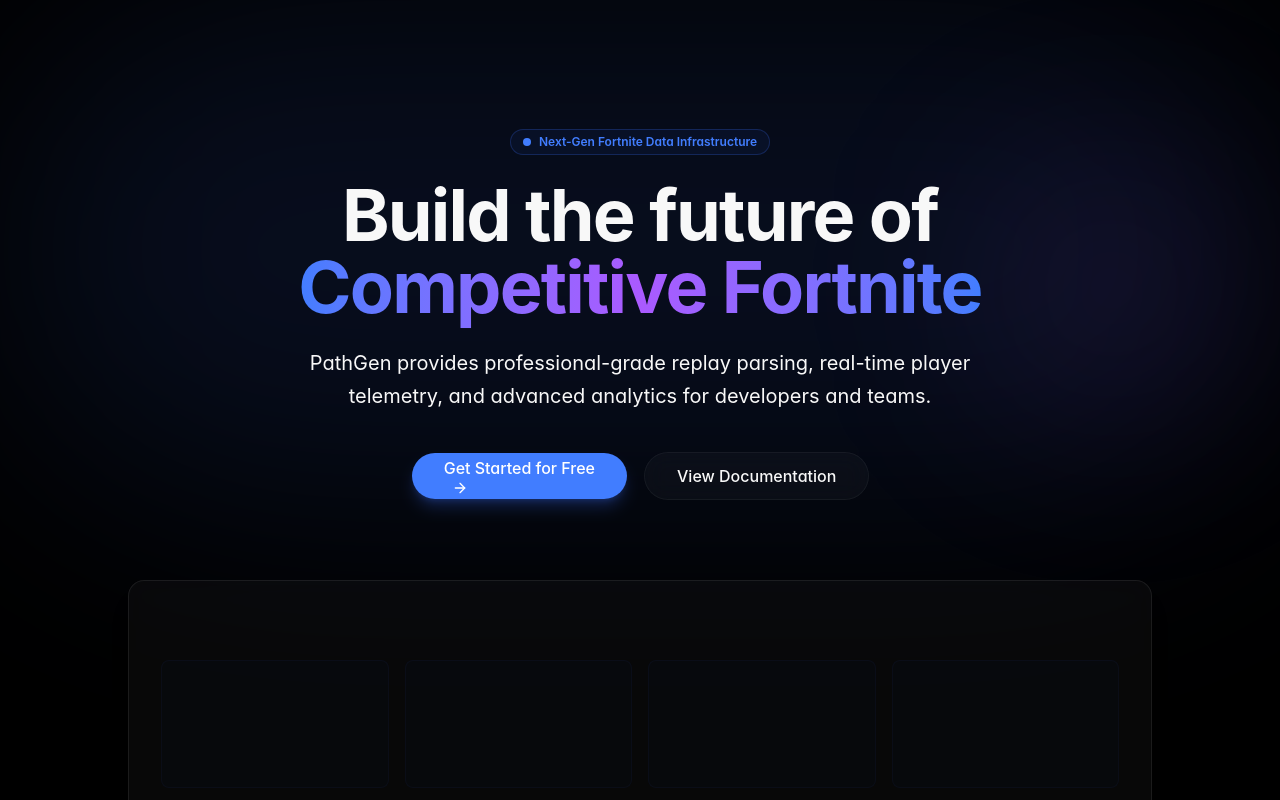
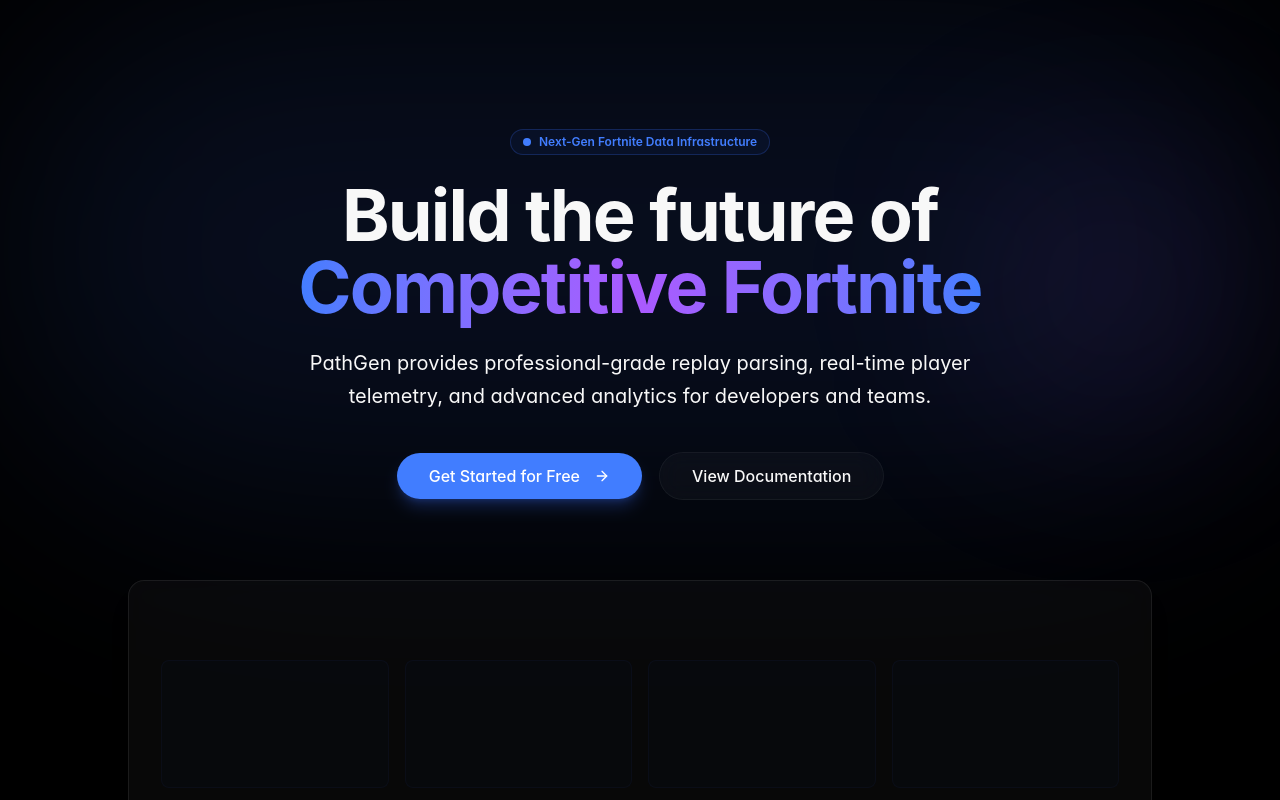
Before and after one commit to Velari-bot/api.pathgen.dev, a Next.js app: page / in a window 1280 px wide. Shown: the top 800 px of the page. Built offline with nearby package versions, Linux system fonts and the light colour scheme.

Commit message:
fix: restore asChild support to Button and add @radix-ui/react-slot dependency

```diff
--- a/components/ui/button.tsx
+++ b/components/ui/button.tsx
@@ -1,5 +1,5 @@
-"use client"
-
+import * as React from "react"
+import { Slot } from "@radix-ui/react-slot"
 import { Button as ButtonPrimitive } from "@base-ui/react/button"
 import { cva, type VariantProps } from "class-variance-authority"
 
@@ -42,19 +42,25 @@
   }
 )
 
-function Button({
-  className,
-  variant = "default",
-  size = "default",
-  ...props
-}: ButtonPrimitive.Props & VariantProps<typeof buttonVariants>) {
+export interface ButtonProps
+  extends React.ButtonHTMLAttributes<HTMLButtonElement>,
+    VariantProps<typeof buttonVariants> {
+  asChild?: boolean
+}
+
+const Button = React.forwardRef<HTMLButtonElement, ButtonProps>(
+  ({ className, variant, size, asChild = false, ...props }, ref) => {
+    const Comp = asChild ? Slot : ButtonPrimitive
     return (
-    <ButtonPrimitive
+      <Comp
         data-slot="button"
         className={cn(buttonVariants({ variant, size, className }))}
+        ref={ref}
         {...props}
       />
     )
   }
+)
+Button.displayName = "Button"
 
 export { Button, buttonVariants }
--- a/package.json
+++ b/package.json
@@ -15,6 +15,7 @@
     "@aws-sdk/client-s3": "^3.500.0",
     "@base-ui/react": "^1.3.0",
     "@radix-ui/react-select": "^2.2.6",
+    "@radix-ui/react-slot": "^1.2.4",
     "aes-js": "^3.1.2",
     "bcryptjs": "^2.4.3",
     "class-variance-authority": "^0.7.1",
```
Also changed, not shown: 1 other file (tests, documents, lock files or other folders). Lines whose indentation alone changed are shown as unchanged.
